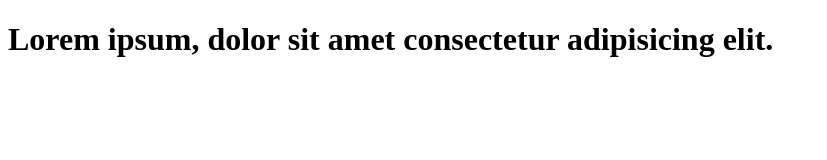
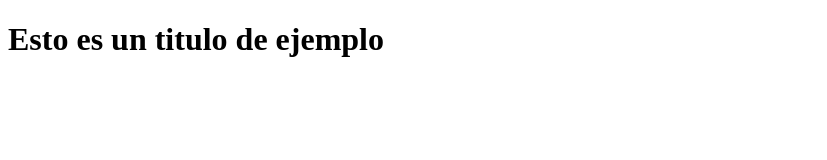
Before and after one commit to AndresMa-code/software, a plain HTML site: page index.html in a window 1280 px wide. Shown: the whole page, without its empty margins (0-827 px from the left). Drawn offline with Linux system fonts and the light colour scheme.

Commit message:
h1 update again

```diff
--- a/index.html
+++ b/index.html
@@ -6,6 +6,6 @@
     <title>This is title</title>
 </head>
 <body>
-    <h1>Lorem ipsum, dolor sit amet consectetur adipisicing elit.</h1>
+    <h1>Esto es un titulo de ejemplo</h1>
 </body>
 </html>
```
